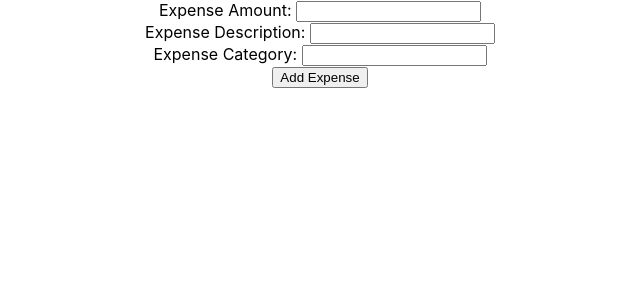
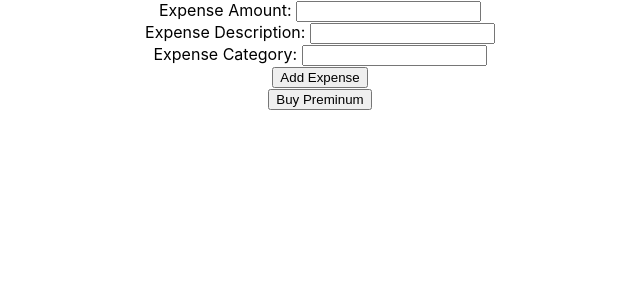
Before and after one commit to manan228/expense-tracker-frontend, a React (Create React App) app: page /expense-form in a window 1280 px wide. Shown: the top 300 px of the page, without its empty margins (320-960 px from the left). Built offline with nearby package versions, Linux system fonts and the light colour scheme; no server answers; sample sign-in values are in the browser's storage; the HTML template or start-up script is replaced by a standard one.

Commit message:
Added rezorpay and premium functionalities
Added

```diff
--- a/src/App.js
+++ b/src/App.js
@@ -4,9 +4,9 @@ import SignUp from "./SignUp/SignUp";
 import Login from "./Login/Login";
 import ExpenseForm from "./Expense/ExpenseForm";
 import PrivateRoute from "./PrivateRoute";
+// import SuccessPayment from "./SuccessPayment";
 
 function App() {
-
   return (
     <div className="App">
       <BrowserRouter>
@@ -14,6 +14,7 @@ function App() {
           <Route path="/" element={<Navigate to="/login" replace />} />
           <Route path="/signup" element={<SignUp />} />
           <Route path="/login" element={<Login />} />
+          {/* <Route path="/success-payment" element={<SuccessPayment />} /> */}
           <Route
             path="/expense-form"
             element={
--- a/src/Expense/ExpenseForm.jsx
+++ b/src/Expense/ExpenseForm.jsx
@@ -1,10 +1,29 @@
 import axios from "axios";
 import React, { useEffect, useRef, useState } from "react";
+import { Navigate } from "react-router-dom";
+import SuccessPayment from "../SuccessPayment";
 import ExpenseList from "./ExpenseList";
+
+const loadRazorpay = (src) => {
+  return new Promise((resolve) => {
+    const script = document.createElement("script");
+    script.src = src;
+    document.body.appendChild(script);
+    script.onload = () => {
+      resolve(true);
+    };
+    script.onerror = () => {
+      resolve(false);
+    };
+    document.body.appendChild(script);
+  });
+};
 
 const ExpenseForm = () => {
   const [expenses, setExpenses] = useState([]);
+  const [premium, setPremium] = useState(false);
 
+  console.log(premium)
   console.log(expenses);
   const expenseAmountInputRef = useRef();
   const expenseDescriptionInputRef = useRef();
@@ -19,7 +38,9 @@ const ExpenseForm = () => {
           headers: { Authorization: token },
         });
 
-        setExpenses(response.data);
+        console.log(response);
+        setExpenses(response.data.response);
+        setPremium(response.data.isPremium)
       } catch (err) {
         console.log(err);
       }
@@ -56,8 +77,50 @@ const ExpenseForm = () => {
     }
   };
 
+  const onBuyPreminumClickHandler = async () => {
+    try {
+      const response = await axios.post("http://localhost:3000/buy-premium");
+
+      console.log(response);
+
+      const res = await loadRazorpay(
+        "https://checkout.razorpay.com/v1/checkout.js"
+      );
+
+      console.log(res);
+
+      const options = {
+        key: "rzp_test_DXYSkf3DFazDzA",
+        amount: "50000",
+        currency: "INR",
+        name: "Manan",
+        description: "Test Transaction",
+        order_id: response.data.id,
+        handler: async (successResponse) => {
+          console.log(successResponse);
+
+          const orderId = successResponse.razorpay_order_id;
+          const response = await axios.get(
+            `http://localhost:3000/set-premium/${orderId}`,
+            { headers: { Authorization: token } }
+          );
+
+          console.log(response);
+          setPremium(true);
+          // <SuccessPayment />;
+        },
+      };
+
+      const paymentObject = new window.Razorpay(options);
+
+      paymentObject.open();
+    } catch (err) {
+      console.log(err);
+    }
+  };
+
   return (
-    <>
+    <div style={{ backgroundColor: premium ? "grey" : null }}>
       <form onSubmit={onExpenseFormSubmitHandler}>
         <div>
           <label>Expense Amount: </label>
@@ -82,8 +145,9 @@ const ExpenseForm = () => {
         </div>
         <button type="submit">Add Expense</button>
       </form>
-      <ExpenseList expenses={expenses} />
-    </>
+      <button onClick={onBuyPreminumClickHandler}>Buy Preminum</button>
+      {expenses.length > 0 && <ExpenseList expenses={expenses} />}
+    </div>
   );
 };
 
--- /dev/null
+++ b/src/SuccessPayment.jsx
@@ -0,0 +1,7 @@
+import React from "react";
+
+const SuccessPayment = () => {
+  return <div>SuccessPayment</div>;
+};
+
+export default SuccessPayment;
```
